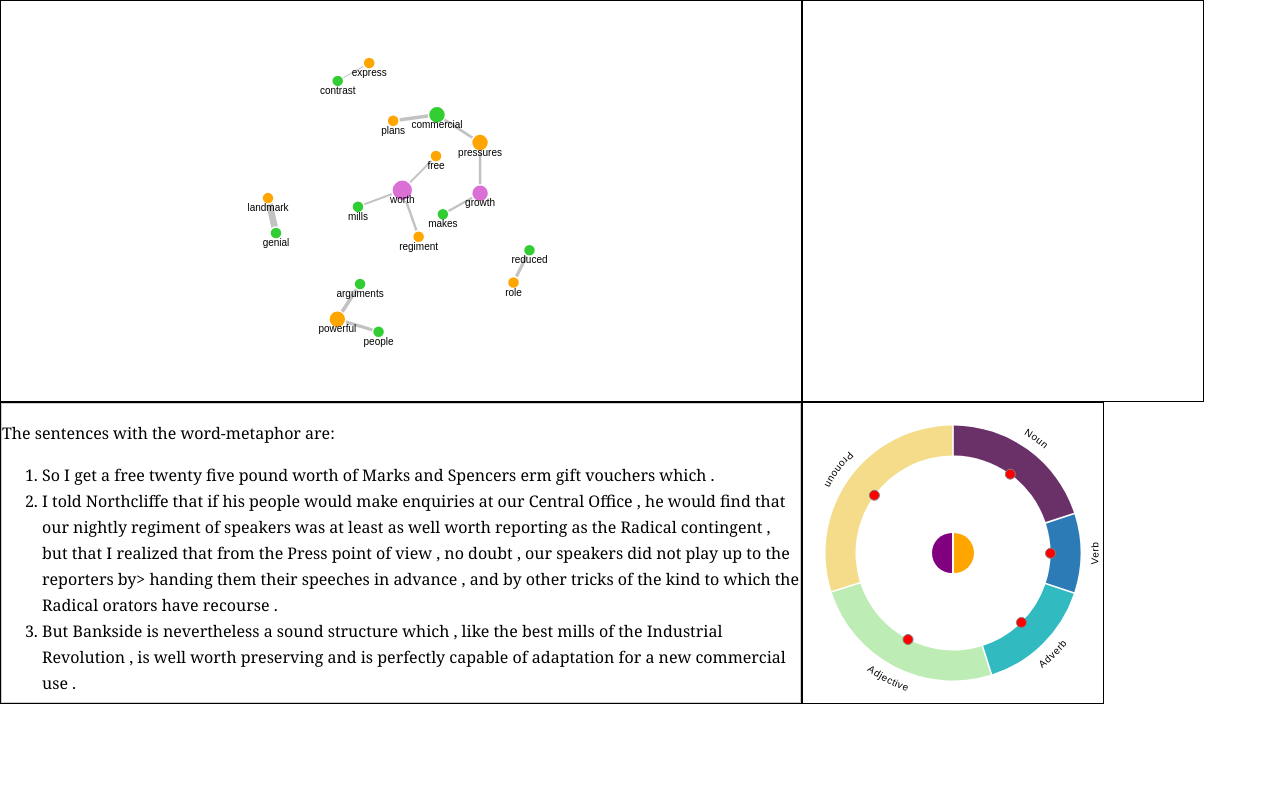
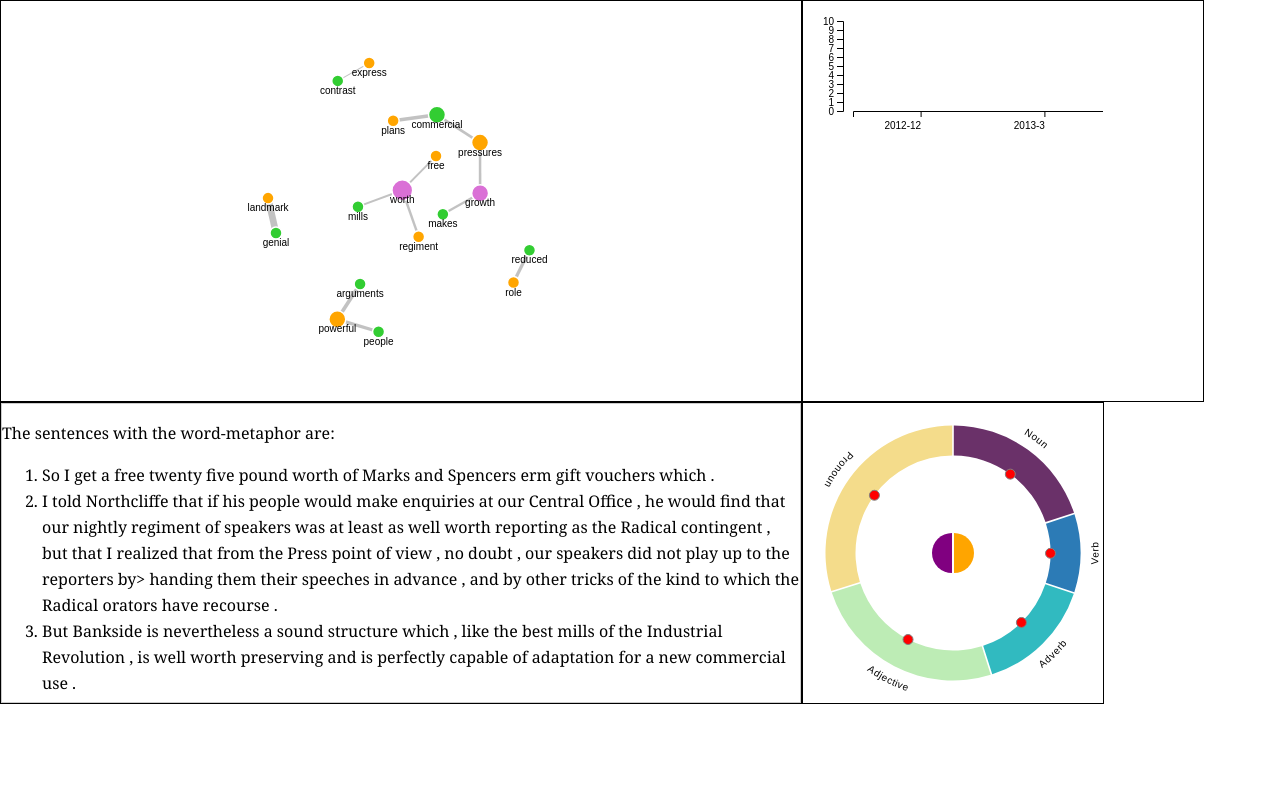
Before and after one commit to yujaa/CS529-metaphor-vis, a plain HTML site: page index.html in a window 1280 px wide. Drawn offline with nearby package versions, Linux system fonts and the light colour scheme.

Commit message:
Add bar chart

```diff
--- /dev/null
+++ b/filter.js
@@ -0,0 +1,138 @@
+////bar chart
+//Create an SVG
+function drawBarChart(){
+  var bar_margin = {top: 20, right: 0, bottom: 40, left: 40},
+      bar_width = 300 - bar_margin.left - bar_margin.right,
+      bar_height = 150 - bar_margin.top - bar_margin.bottom;
+
+  var x = d3.scaleBand().range([0, bar_width],0.5)
+            .padding(0.1);
+
+  var x_brush = d3.scaleTime()
+    .domain([new Date(2012, 11), new Date(2013,12)])
+    .rangeRound([0, bar_width-10]);
+
+  var y = d3.scaleLinear().range([bar_height, 0]);
+
+  var xAxis = d3.axisBottom(x)
+              .tickPadding(5)
+              .tickFormat(function(d){
+                  if(d ==0) return "2012-12";
+                  else  return "2013-"+d});
+
+  var yAxis = d3.axisLeft(y)
+      .ticks(10);
+
+  var bar_svg = d3.select("#filter-div").append("svg")
+      .attr("width", bar_width + bar_margin.left + bar_margin.right)
+      .attr("height", bar_height + bar_margin.top + bar_margin.bottom)
+      .append("g")
+      .attr("transform",
+            "translate(" + bar_margin.left + "," + bar_margin.top + ")");
+
+
+  let bar_data= [];
+
+  dummy_data = [{"score":1, "value":5}, {"score":2, "value":1}, {"score":3, "value":8}];
+
+  // for(i in Object.keys(aggregated_month_data)){
+  //     bar_data.push({"date":i, "value": Object.keys(aggregated_month_data[i]).length});
+  // }
+
+
+  //console.log(aggregated_month_data)
+ // x.domain([Object.keys(aggregated_month_data)]);
+  x.domain([0, 3]);
+  y.domain([0, 10]);
+
+    bar_svg.append("g")
+        .attr("class", "x axis")
+        .attr("transform", "translate(10," + bar_height + ")")
+        .call(xAxis)
+        .selectAll("text")
+        .style("text-anchor", "end");
+
+    bar_svg.append("g")
+        .attr("class", "y axis")
+        .call(yAxis)
+        .append("text")
+        .attr("transform", "rotate(-90)")
+        .attr("y", 6)
+        .attr("dy", ".71em")
+        .style("text-anchor", "end")
+        .text("# of people");
+
+  bar_svg.selectAll("bar")
+      .data(bar_data)
+      .enter().append("rect")
+      .style("fill", "lightgray")
+      .attr("x", function(d) { return x(d.score); })
+      .attr("width", x.bandwidth()-7)
+      .attr("y", function(d) { return y(d.value); })
+      .attr("height", function(d) { return (bar_height-y(d.value)); });
+
+// svg.append("g")
+//     .attr("class", "axis axis--x")
+//     .attr("transform", "translate(0," + height + ")")
+//     .call(d3.axisBottom(x)
+//         .ticks(d3.timeMonth)
+//         .tickPadding(0))
+//     .attr("text-anchor", null)
+//   .selectAll("text")
+//     .attr("x", 6);
+
+
+  bar_svg.append("g")
+    .attr("class", "brush")
+    .call(d3.brushX()
+        .extent([[0, 0], [width, height]])
+        .on("end", brushended));
+
+  //interval = d3.timeMonth.range(new Date(2012, 11), new Date(2013,12));
+
+  function brushended() {
+    if (!d3.event.sourceEvent) return; // Only transition after input.
+    if (!d3.event.selection) return; // Ignore empty selections.
+    var d0 = d3.event.selection.map(x_brush.invert),
+        d1 = d0.map(d3.timeMonth.round);
+
+
+    // If empty when rounded, use floor & ceil instead.
+    if (d1[0] >= d1[1]) {
+      d1[0] = d3.timeMonth.floor(d0[0]);
+      d1[1] = d3.timeMonth.offset(d1[0]);
+    }
+
+    let s_year = d1[0].getFullYear();
+    let s_month = d1[0].getMonth();
+    let e_year = d1[1].getFullYear();
+    let e_month = d1[1].getMonth();
+    let start, end;
+    if(s_year == 2012)
+      start = 0;
+    else
+    start = s_month+1;
+
+    if(e_year == 2012)
+      end = 0;
+    else if(e_year ==2014)
+      end = 13
+    else
+      end = e_month+1;
+
+    //change Map
+    var keys = Object.keys(aggregated_state_month_data);
+    var filtered_data= []
+    for(var i = 0; i<keys.length;i++){
+        filtered_data[keys[i]] = [];
+      for(var j =start; j<end; j++){
+        filtered_data[keys[i]][j]=(aggregated_state_month_data[keys[i]][j]);
+      }
+    }
+
+    recolorMap(filtered_data, start, end-1);
+
+    d3.select(this).transition().call(d3.event.target.move, d1.map(x_brush));
+}};
+
+drawBarChart();
--- a/index.html
+++ b/index.html
@@ -49,3 +49,4 @@ text {
 <script src="./networkgraph.js"></script>
 <script src="./pos-graph.js"></script>
 <script src="./sentences_display.js"></script>
+<script src="./filter.js"></script>
```
